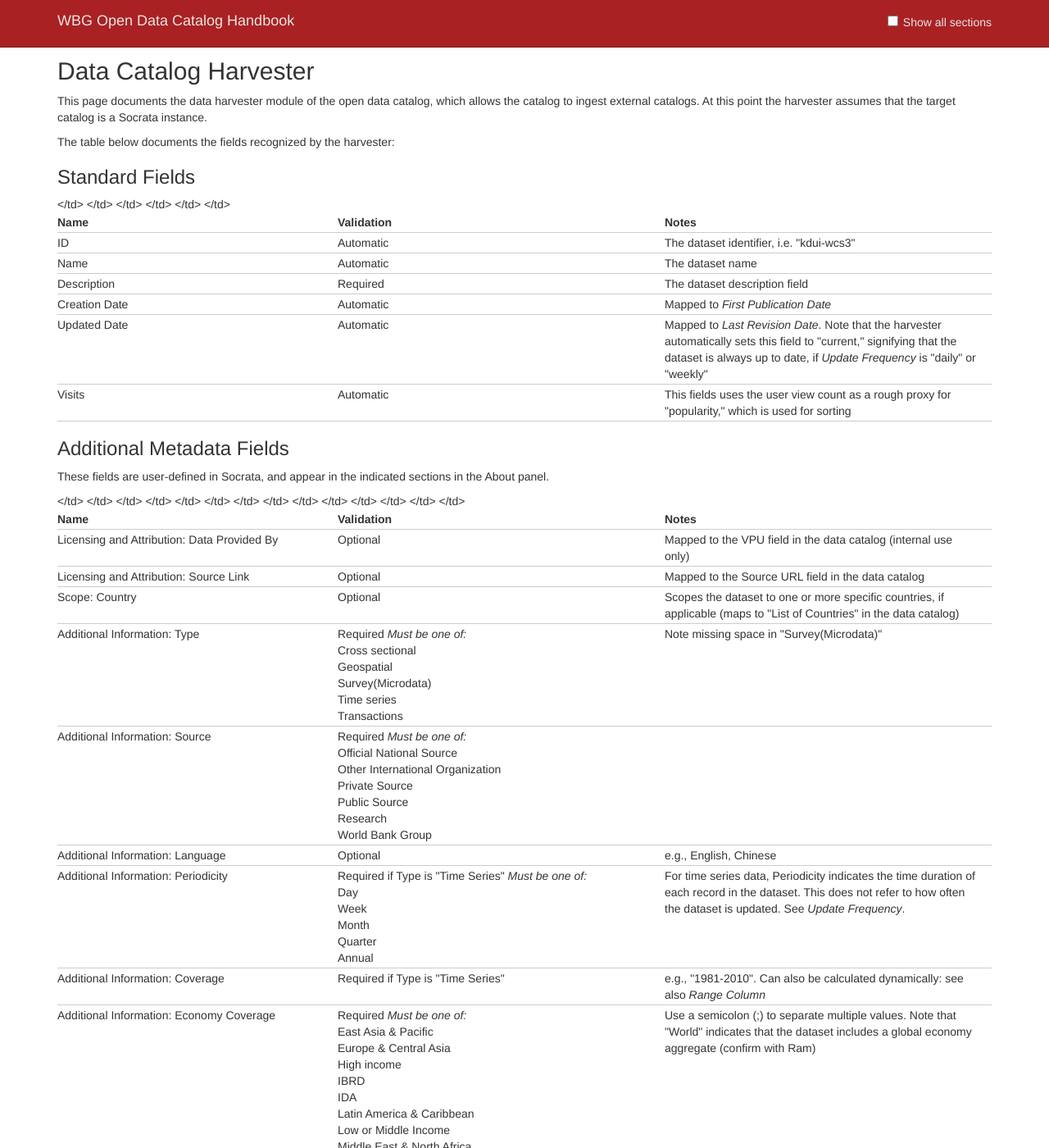
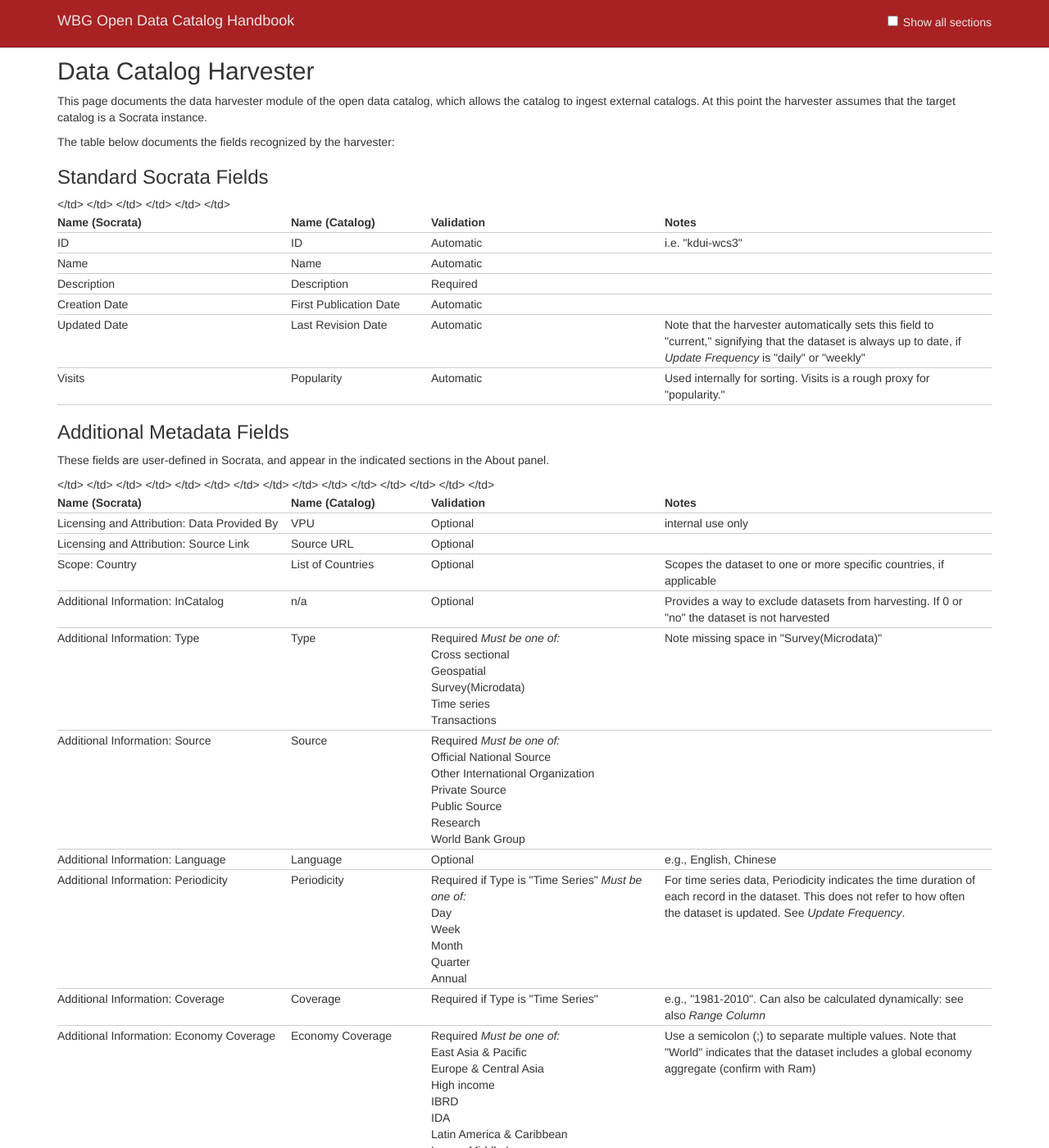
Before and after one commit to tgherzog/wbg-catalog-manual, a Jekyll site: the page built from harvesting.md, in a window 1280 px wide and 1400 px high. Shown: the whole window at 82% size. Built offline with Jekyll 4.4.1, drawn with Linux system fonts in a browser that asks for light colours; nearby versions of some CDN libraries; some of the changed text lies outside the part shown.

Commit message:
More harvesting documentation

```diff
--- a/_data/harvesting.yml
+++ b/_data/harvesting.yml
@@ -1,62 +1,74 @@
 -
   class: _standard
   name: ID
+  catname: ID
   valid: Automatic
   xpath: item / view::id
-  notes: The dataset identifier, i.e. "kdui-wcs3"
+  notes: i.e. "kdui-wcs3"
 -
   class: _standard
   name: Name
+  catname: Name
   valid: Automatic
   xpath: item / view::name
-  notes: The dataset name
 -
   class: _standard
   name: Description
+  catname: Description
   valid: Required
   xpath: item / view::description
-  notes: The dataset description field
 -
   class: _standard
   name: Creation Date
+  catname: First Publication Date
   valid: Automatic
   xpath: item / view::createdAt
-  notes: Mapped to <em>First Publication Date</em>
 -
   class: _standard
   name: Updated Date
+  catname: Last Revision Date
   valid: Automatic
   xpath: item / view::viewLastModified
-  notes: Mapped to <em>Last Revision Date</em>. Note that the harvester automatically sets this field to "current," signifying that the dataset is always
+  notes: Note that the harvester automatically sets this field to "current," signifying that the dataset is always
          up to date, if <em>Update Frequency</em> is "daily" or "weekly"
 -
   class: _standard
   name: Visits
+  catname: Popularity
   valid: Automatic
   xpath: item / view::viewCount
-  notes: This fields uses the user view count as a rough proxy for "popularity," which is used for sorting
+  notes: Used internally for sorting. Visits is a rough proxy for "popularity."
 
 -
   class: Licensing and Attribution
   name: Data Provided By
+  catname: VPU
   valid: Optional
-  notes: Mapped to the VPU field in the data catalog (internal use only)
-  xpath: item / view::viewLastModified
+  notes: internal use only
+  xpath: item / view::attribution
 -
   class: Licensing and Attribution
   name: Source Link
+  catname: Source URL
   valid: Optional
-  notes: Mapped to the Source URL field in the data catalog
   xpath: item / view::attributionLink
 -
   class: Scope
   name: Country
+  catname: List of Countries
   valid: Optional
-  notes: Scopes the dataset to one or more specific countries, if applicable (maps to "List of Countries" in the data catalog)
+  notes: Scopes the dataset to one or more specific countries, if applicable
   xpath: item / view / metadata / custom_fields / Scope::Country
 -
   class: Additional Information
+  name: InCatalog
+  catname: n/a
+  valid: Optional
+  notes: Provides a way to exclude datasets from harvesting. If 0 or "no" the dataset is not harvested
+-
+  class: Additional Information
   name: Type
+  catname: Type
   xpath: item / view / metadata / custom_fields / Additional-Information::Type
   valid: Required
   domain:
@@ -69,6 +81,7 @@
 -
   class: Additional Information
   name: Source
+  catname: Source
   xpath: item / view / metadata / custom_fields / Additional-Information::Source
   valid: Required
   domain:
@@ -81,12 +94,14 @@
 -
   class: Additional Information
   name: Language
+  catname: Language
   xpath: item / view / metadata / custom_fields / Additional-Information::Language
   valid: Optional
   notes: e.g., English, Chinese
 -
   class: Additional Information
   name: Periodicity
+  catname: Periodicity
   valid: Required if Type is "Time Series"
   domain:
     - Day
@@ -101,12 +116,14 @@
 -
   class: Additional Information
   name: Coverage
+  catname: Coverage
   valid: Required if Type is "Time Series"
   notes: "e.g., \"1981-2010\". Can also be calculated dynamically: see also <em>Range Column</em>"
   xpath: item / view / metadata / custom_fields / Additional-Information::Coverage
 -
   class: Additional Information
   name: Economy Coverage
+  catname: Economy Coverage
   valid: Required
   notes: Use a semicolon (;) to separate multiple values. Note that "World" indicates that the dataset includes a global economy aggregate (confirm with Ram)
   domain:
@@ -125,6 +142,7 @@
 -
   class: Additional Information
   name: Granularity
+  catname: Granularity
   valid: Required
   domain:
     - Regional
@@ -139,6 +157,7 @@
 -
   class: Additional Information
   name: Update Frequency
+  catname: Update Frequency
   valid: Required
   domain:
     - Daily
@@ -157,6 +176,7 @@
 -
   class: Additional Information
   name: Update Schedule
+  catname: Update Schedule
   valid: Required when <em>Update Frequency</em> is something besides "Daily," "Weekly," "No Fixed Schedule" or "Archived"
   xpath: item / view / metadata / custom_fields / Additional-Information::Update-Schedule
   notes: Text field provides more detail as to the update schedule of the dataset, e.g., "15th of the month"
@@ -164,6 +184,7 @@
 -
   class: Additional Information
   name: General Access Options
+  catname: Access Options
   xpath: item / view / metadata / custom_fields / Additional-Information::General-Access-Options
   valid: Required
   domain:
@@ -177,74 +198,88 @@
 -
   class: Additional Information
   name: Range Column
+  catname: n/a
   xpath: item / view / metadata / custom_fields / Additional-Information::Range-Column
   valid: Optional
   notes: Specifies a column name for the time dimension of a time series dataset. If defined, this is used to populate the <em>Coverage</em> field.
 -
   class: _constant
-  name:  Topics
+  name: n/a
+  catname:  Topics
   valid: Automatic
   notes: "\"World Bank Group Projects & Finances\""
 -
   class: _constant
-  name: Contact Details
+  name: n/a
+  catname: Contact Details
   valid: Automatic
   notes: "\"wbfinances@worldbank.org\" (displayed publicly)"
 -
   class: _constant
-  name: Internal Contact Detail
+  name: n/a
+  catname: Internal Contact Detail
   valid: Automatic
   notes: "\"Julia Bezgacheva (jbezgacheva@worldbank.org)\" (used internally)"
 -
   class: _constant
-  name: Attribution/Citation
+  name: n/a
+  catname: Attribution/Citation
   valid: Automatic
   notes: "\"World Bank Finances, World Bank Group\""
 -
   class: _constant
-  name: API
+  name: n/a
+  catname: API
   valid: Automatic
   notes: "\"1\" (used internally)"
 -
   class: _constant
-  name: API Access URL
+  name: n/a
+  catname: API Access URL
   valid: Automatic
   notes: "\"http://data.worldbank.org/developers/world-bank-finances\""
 -
   class: _constant
-  name: Unit
+  name: n/a
+  catname: Unit
   valid: Automatic
   notes: "\"CTRLS\""
 -
   class: _constant
-  name: Mobile app
+  name: n/a
+  catname: Mobile app
   valid: Automatic
   notes: semicolon-separated list of URLs to App Store, Google Play, etc. This implies that mobile app URLs are the same
          for all datasets in a platform.
 
 -
   class: _calculated
-  name: Detail Page URL
+  name: n/a
+  catname: Detail Page URL
   valid: Automatic
   notes: e.g., "https://site.worldbank.org/d/[ID]"
 -
   class: _calculated
-  name: URL
+  name: n/a
+  catname: URL
   valid: Automatic
   notes: Same as <em>Detail Page URL</em> (defines URL when "Query tool" access is specified)
 -
   class: _calculated
-  name: API Source ID
+  name: n/a
+  catname: API Source ID
   valid: Automatic
   notes: Same as <em>ID</em> (used internally)
 -
   class: _calculated
-  name:  Next Expected Update
+  name: n/a
+  catname:  Next Expected Update
   valid: Automatic
   notes: This is an internally used datestamp that is inferred based on the values of <em>Last Revision Date</em>
          and <em>Update Frequency</em>. "Annual +" and "No Fixed Schedule" are treated the same as "Annually."
 -
   class: _calculated
-  name: Bulk download
+  name: n/a
+  catname: Bulk download
   valid: Automatic
   notes: e.g., "https://site.worldbank.org/api/views/[ID]/rows.csv"
--- a/_includes/harvest-common.html
+++ b/_includes/harvest-common.html
@@ -1,3 +1,4 @@
+<td class="catname">{{ elem.catname }}</td>
 <td class="valid">{{ elem.valid }}
 {% if elem.domain %}<em>Must be one of:</em>{% for i in elem.domain %}<br>{{ i }}{% endfor %}{% endif %}</td>
 </td>
--- a/_includes/harvest1.html
+++ b/_includes/harvest1.html
@@ -1,6 +1,7 @@
 <thead>
 <tr>
-<th class="name">Name</th>
+<th class="name">Name (Socrata)</th>
+<th class="catname">Name (Catalog)</th>
 <th class="valid">Validation</th>
 <th class="notes">Notes</th>
 <!-- <th>XPath</th> -->
--- a/_includes/harvest2.html
+++ b/_includes/harvest2.html
@@ -1,6 +1,7 @@
 <thead>
 <tr>
-<th class="name">Name</th>
+<th class="name">Name (Socrata)</th>
+<th class="catname">Name (Catalog)</th>
 <th class="valid">Validation</th>
 <th class="notes">Notes</th>
 <!-- <th>XPath</th> -->
@@ -9,7 +10,7 @@
 <tbody>
 {% for elem in site.data.harvesting %}{% assign key=elem.class | truncate:1,'' %}{% if key != '_' %}
 <tr>
-<td class="name">{{ elem.class }}: {{ elem.name | escape }}</td>
+<td class="name"><span class="nobreak">{{ elem.class }}:</span> <span class="nobreak">{{ elem.name | escape }}</span></td>
 {% include harvest-common.html %}
 {% endif %}{% endfor %}
 </tbody>
--- a/css/site.css
+++ b/css/site.css
@@ -48,11 +48,23 @@
 }
 
 .harvesting .name {
-  width: 30%;
+  width: 25%;
 }
 
-.harvesting .valid, .harvesting .notes {
+.harvesting .catname {
+  width: 15%;
+}
+
+.harvesting .valid {
+  width: 25%;
+}
+
+.harvesting .notes {
   width: 35%;
+}
+
+.harvesting span.nobreak {
+  white-space: nowrap;
 }
 
 @media (max-width: 320px) and (orientation: portrait) {
--- a/harvesting.md
+++ b/harvesting.md
@@ -10,7 +10,7 @@
 
 The table below documents the fields recognized by the harvester:
 
-### Standard Fields ###
+### Standard Socrata Fields ###
 
 <table class="harvesting">
 {% assign class="_standard" %}
```
